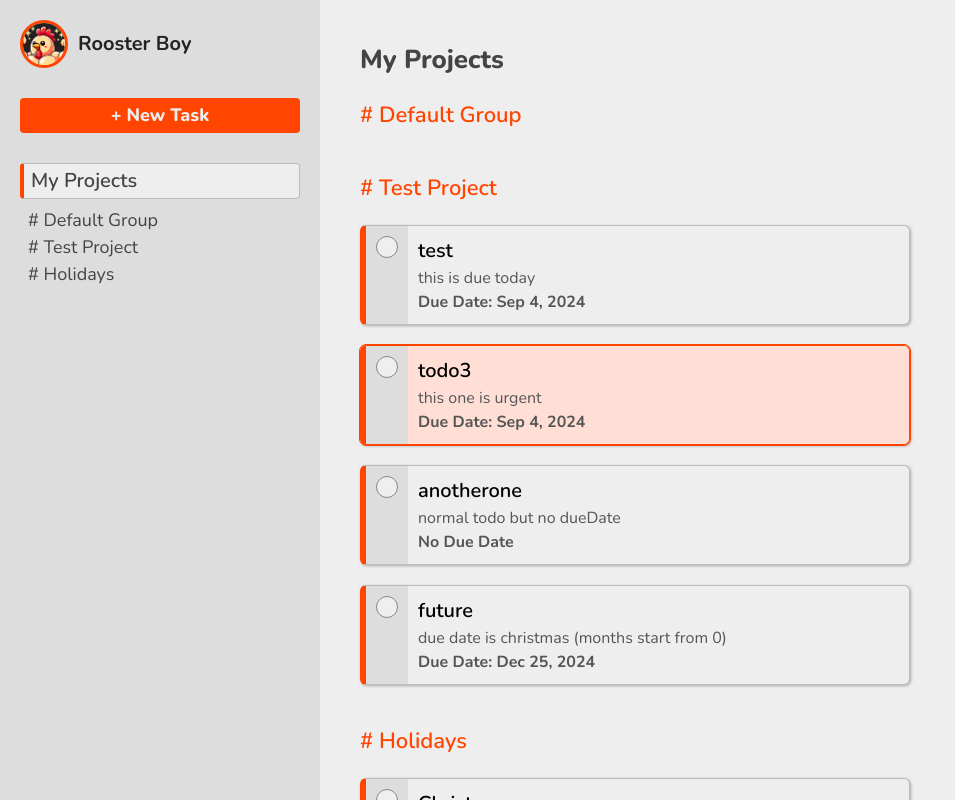
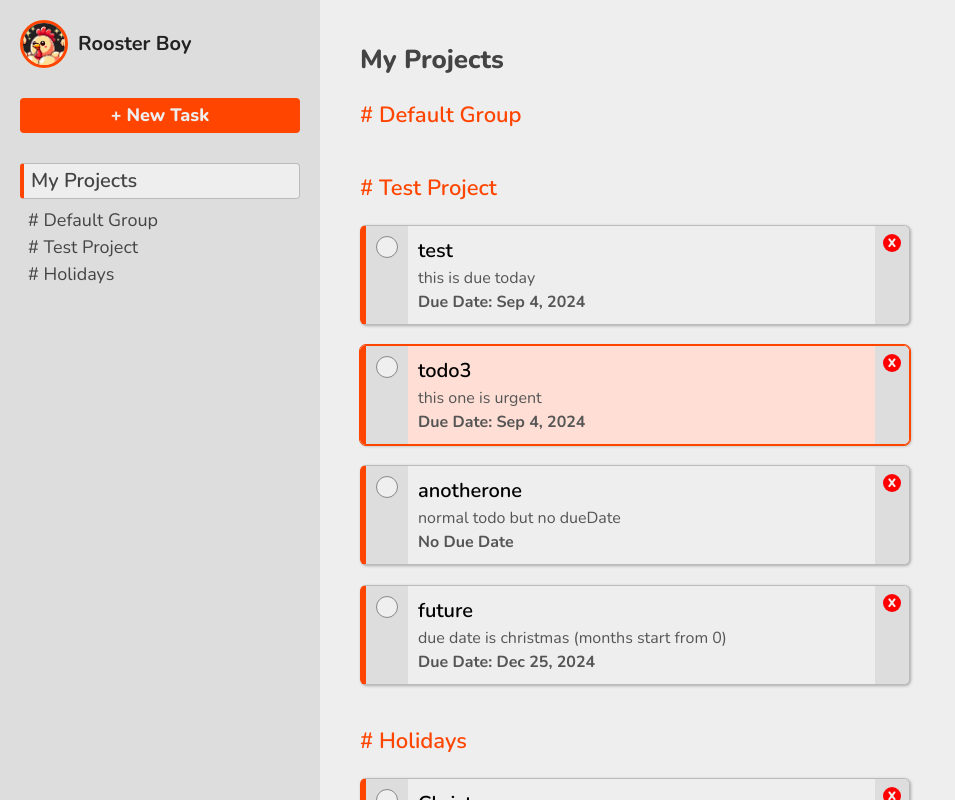
Before and after one commit to jprk8/todo-list, a website built with webpack: page src/template.html in a window 1280 px wide. Shown: the whole page, without its empty margins (0-955 px from the left). Built offline with nearby package versions, Linux system fonts and the light colour scheme.

Commit message:
Make a separate delete button on Todo cards and move the delete functionality

```diff
--- a/src/display-controller.js
+++ b/src/display-controller.js
@@ -30,7 +30,6 @@ function showHome(projects) {
         projectTitle.textContent = `# ${project.title}`;
         container.appendChild(projectTitle);
 
-        //showProject(project);
         let index = 0;
         for (const todo of project.todoArray) {
             if (todo) {
@@ -41,17 +40,7 @@ function showHome(projects) {
                 const completeBtn = document.createElement('button');
                 completeBtn.classList.add('complete');
                 // make data attritubtes to connect the buttons to DOM and project array
-                completeBtn.setAttribute('index', index);
-                completeBtn.setAttribute('project-index', `${project.title}${index}`);
-                completeBtn.setAttribute('project-title', project.title);
 
-                completeBtn.addEventListener('click', () => {
-                    project.delTodo(completeBtn.getAttribute('index'));
-                    const projectIndex = completeBtn.getAttribute('project-index');
-                    //delTodoCard(projectIndex);
-                    refreshMain();
-                    showHome(projects);
-                });
 
                 todoTab.appendChild(completeBtn);
 
@@ -86,8 +75,28 @@ function showHome(projects) {
                 todoMain.appendChild(todoTitle);
                 todoMain.appendChild(todoNotes);
                 todoMain.appendChild(todoDate);
+
+                const todoMenu = document.createElement('div');
+                todoMenu.classList.add('todo-menu');
+
+                const delBtn = document.createElement('button');
+                delBtn.classList.add('del-btn');
+                delBtn.textContent = 'X';
+
+                delBtn.setAttribute('index', index);
+                delBtn.setAttribute('project-title', project.title);
+
+                delBtn.addEventListener('click', () => {
+                    project.delTodo(delBtn.getAttribute('index'));
+                    refreshMain();
+                    showHome(projects);
+                });
+
+                todoMenu.appendChild(delBtn);
+
                 todoCard.appendChild(todoTab);
                 todoCard.appendChild(todoMain);
+                todoCard.appendChild(todoMenu);
                 container.appendChild(todoCard);
 
                 index++;
@@ -97,6 +106,7 @@ function showHome(projects) {
 }
 
 // Show all Todos of a single project in main-container
+// delete this??
 function showProject(project) {
     const container = document.querySelector('.main-body');
     let index = 0;
--- a/src/style.css
+++ b/src/style.css
@@ -171,13 +171,32 @@ ul {
 .todo-main-urgent {
     width: 100%;
     padding: 10px;
-    border-top-right-radius: 6px;
-    border-bottom-right-radius: 6px;
     color: #555;
 }
 
 .todo-main-urgent {
     background-color: rgb(255, 223, 213);
+}
+
+.todo-menu {
+    background-color: #eee;
+    border-top-right-radius: 6px;
+    border-bottom-right-radius: 6px;
+    padding: 8px;
+    background-color: #ddd;
+    display: flex;
+    flex-direction: column;
+}
+
+.del-btn {
+    width: 18px;
+    height: 18px;
+    border-radius: 50%;
+    background-color: red;
+    font-size: 12px;
+    font-weight: 1000;
+    color: #eee;
+    border: none;
 }
 
 .todo-title {
--- a/src/todo-item.js
+++ b/src/todo-item.js
@@ -10,4 +10,8 @@ class Todo {
         this.priority = priority;
         this.complete = false;
     }
+
+    toggleComplete() {
+        (this.complete) ? this.complete = false : this.complete = true;
+    }
 }
```
